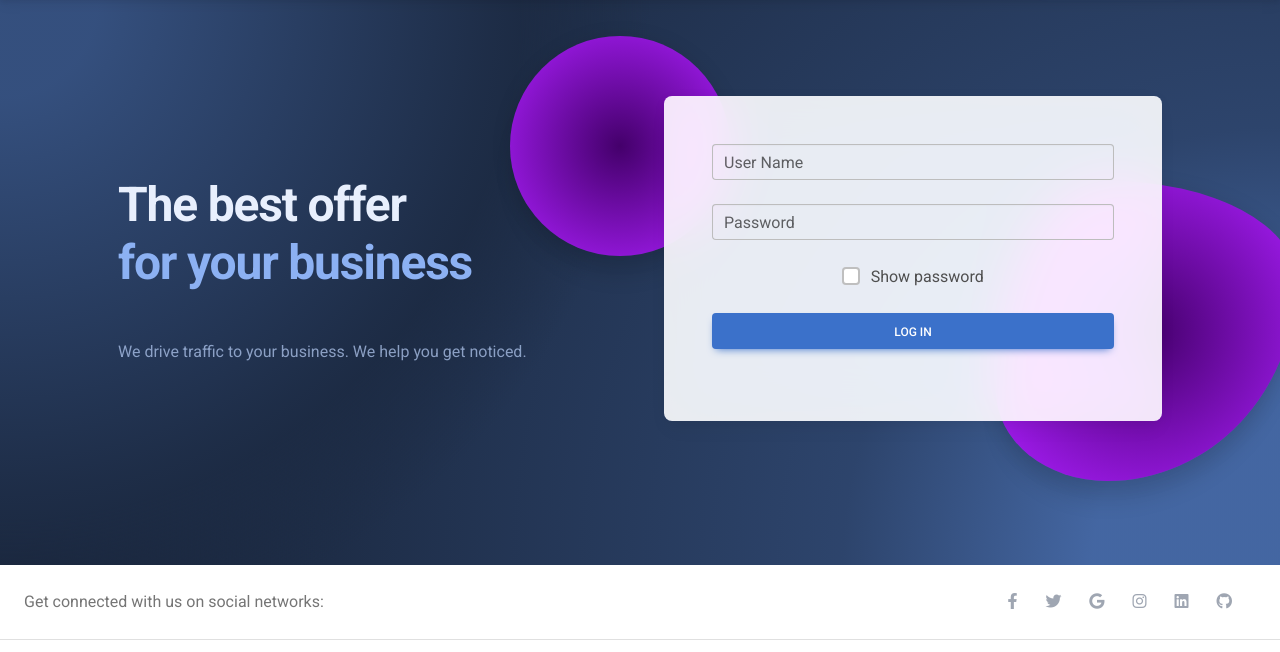
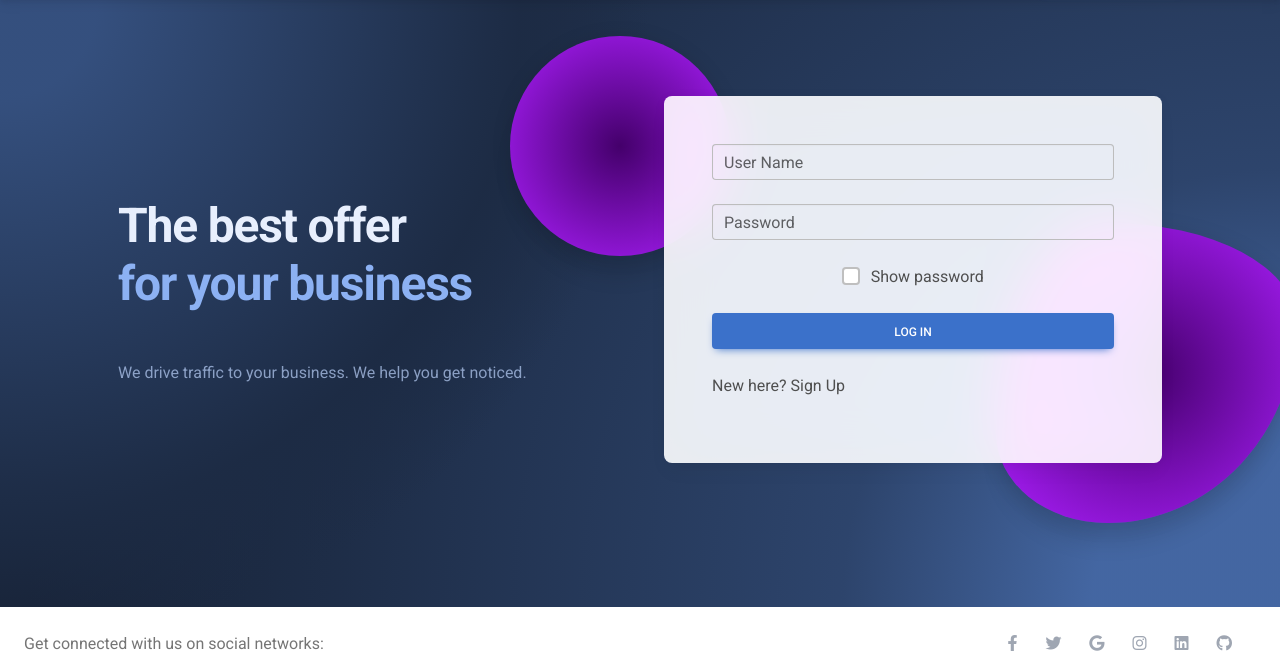
Before and after one commit to njogued/servlist-web-App, a Django app: page /user/login in a window 1280 px wide. Shown: the part 53-705 px from the top of the page. Run offline with Django 4.2, Linux system fonts and the light colour scheme; some libraries are stand-ins or nearby versions.

Commit message:
Linked sign up to login in respective forms.

```diff
--- a/my_project/templates/users/login.html
+++ b/my_project/templates/users/login.html
@@ -115,6 +115,9 @@
               <button type="submit" class="btn btn-primary btn-block mb-4">
                 Log In
               </button>
+              <p>
+                New here? <a href="/user/signup" class="text-reset">Sign Up</a>
+              </p>
 
               <!-- Register buttons -->
               <!-- <div class="text-center">
--- a/my_project/templates/users/signup.html
+++ b/my_project/templates/users/signup.html
@@ -165,6 +165,10 @@
               <button type="submit" class="btn btn-primary btn-block mb-4">
                 Sign up
               </button>
+              <p>
+                Already a user?
+                <a href="/user/login" class="text-reset">Log In</a>
+              </p>
 
               <!-- Register buttons -->
               <!-- <div class="text-center">
```
